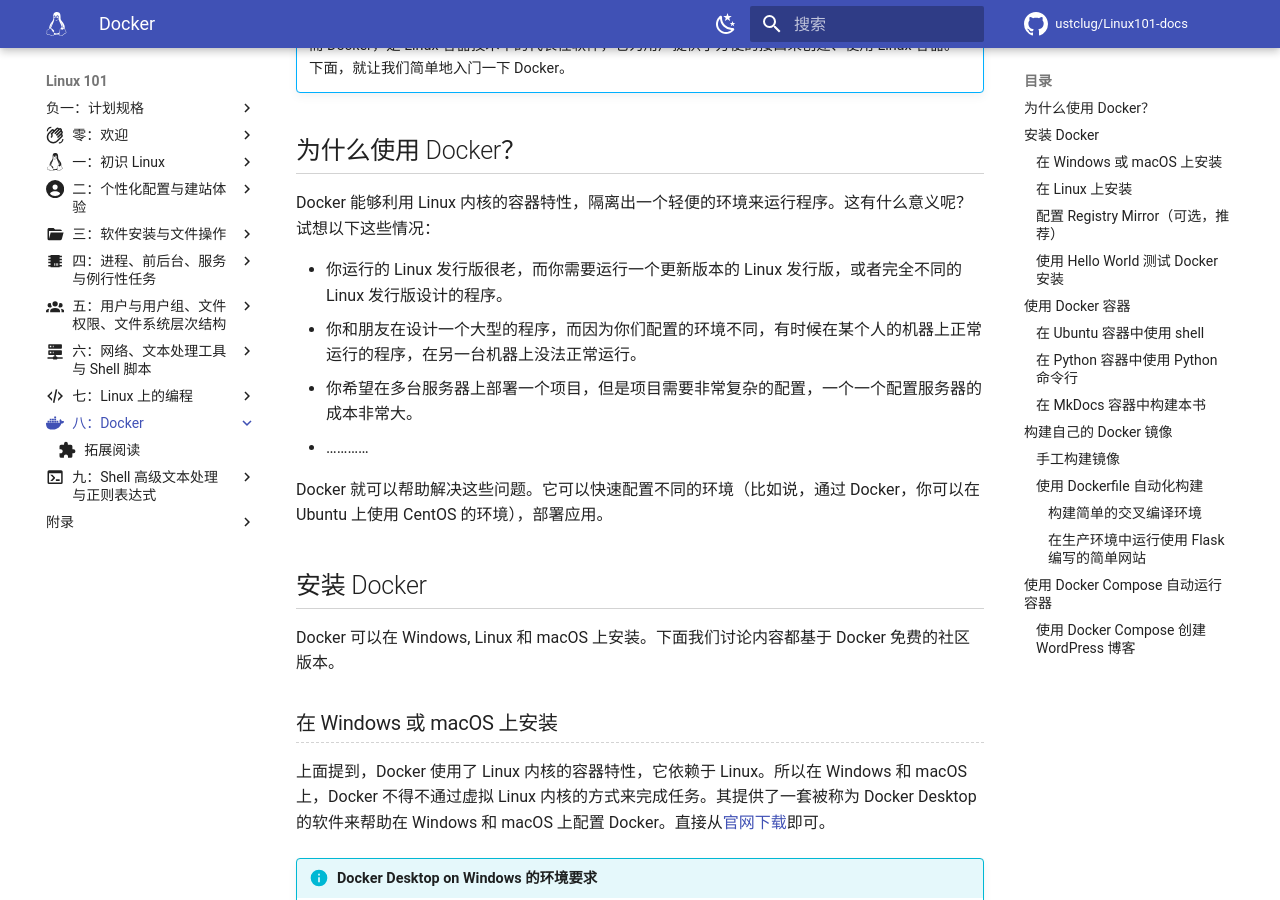
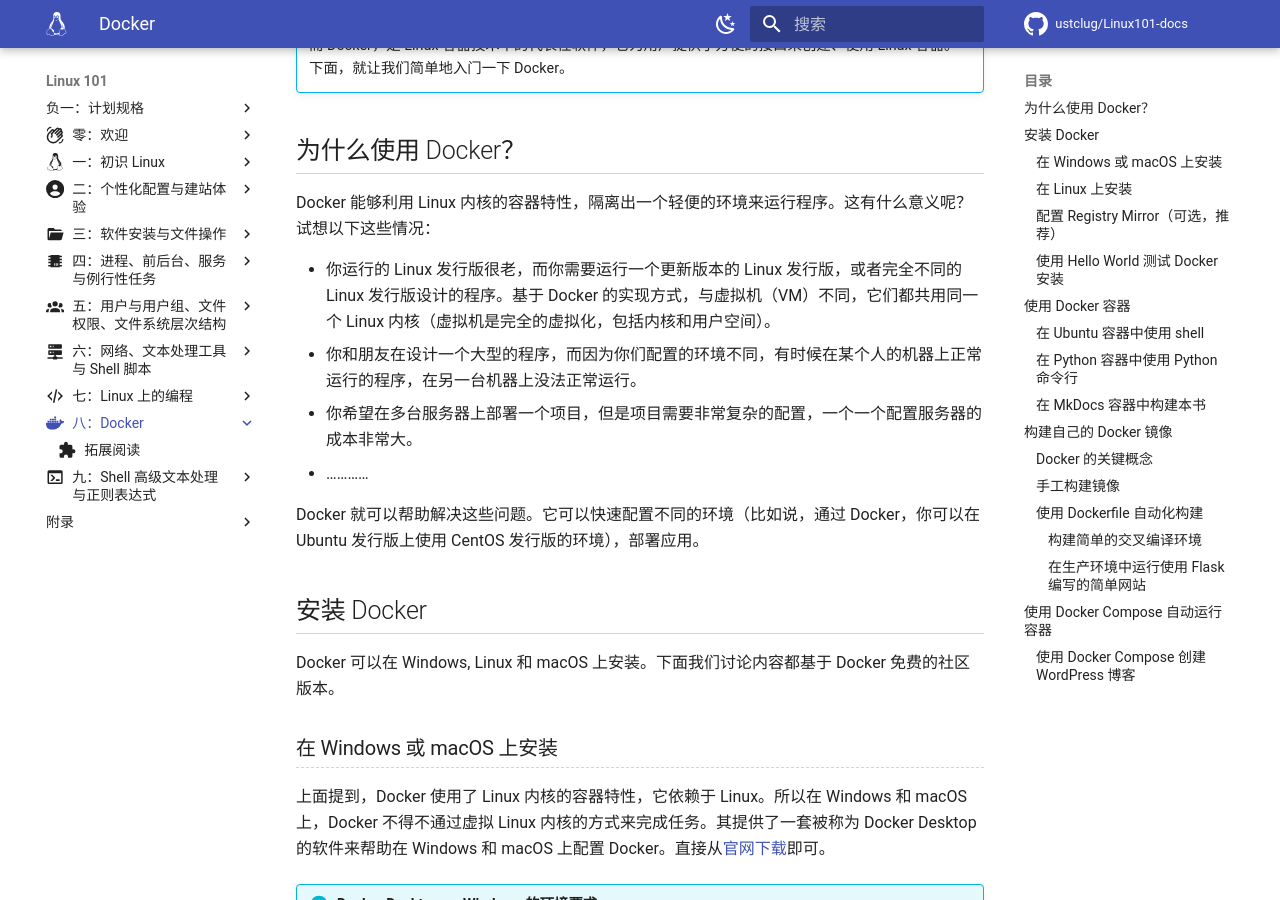
Before and after one commit to ustclug/Linux101-docs, an MkDocs documentation site: the page built from docs/Ch08/index.md, in a window 1280 px wide and 900 px high, scrolled down 324 px. Built offline with MkDocs 1.6.1 and Material for MkDocs 9.7.7, drawn with Linux system fonts in a browser that asks for light colours; comment, search, counter and statistics services are not loaded; some of the changed text lies outside the part shown.

Commit message:
Luojh -- improve docker (#84)
* Fix typo.

* Merge into current branch

* Fix docker: add few text, and a graph of docker key concepts

* Fix PR suggestions and improve language

* Fix bold text

* Fix PR suggestions

* Fix PR suggestions on user space virtualization.

````diff
--- a/docs/Ch08/index.md
+++ b/docs/Ch08/index.md
@@ -16,12 +16,12 @@
 
 Docker 能够利用 Linux 内核的容器特性，隔离出一个轻便的环境来运行程序。这有什么意义呢？试想以下这些情况：
 
--   你运行的 Linux 发行版很老，而你需要运行一个更新版本的 Linux 发行版，或者完全不同的 Linux 发行版设计的程序。
+-   你运行的 Linux 发行版很老，而你需要运行一个更新版本的 Linux 发行版，或者完全不同的 Linux 发行版设计的程序。基于 Docker 的实现方式，与虚拟机（VM）不同，它们都共用同一个 Linux 内核（虚拟机是完全的虚拟化，包括内核和用户空间）。
 -   你和朋友在设计一个大型的程序，而因为你们配置的环境不同，有时候在某个人的机器上正常运行的程序，在另一台机器上没法正常运行。
 -   你希望在多台服务器上部署一个项目，但是项目需要非常复杂的配置，一个一个配置服务器的成本非常大。
 -   …………
 
-Docker 就可以帮助解决这些问题。它可以快速配置不同的环境（比如说，通过 Docker，你可以在 Ubuntu 上使用 CentOS 的环境），部署应用。
+Docker 就可以帮助解决这些问题。它可以快速配置不同的环境（比如说，通过 Docker，你可以在 Ubuntu 发行版上使用 CentOS 发行版的环境），部署应用。
 
 ## 安装 Docker {#install-docker}
 
@@ -70,7 +70,7 @@
 $ sudo adduser 用户名 docker
 ```
 
-将需要使用 Docker 的用户[加入](../Ch05/index.md#adduser) `docker` 用户组。**注意：`docker` 用户组中的用户拥有与 root 等效的权限。**
+将需要使用 Docker 的用户[加入](../Ch05/index.md#adduser) `docker` 用户组，以便使用命令行方式操作 Docker。**注意：`docker` 用户组中的用户拥有与 root 等效的权限。**
 
 ### 配置 Registry Mirror（可选，推荐） {#setup-registry-mirror}
 
@@ -115,13 +115,13 @@
 
 ### 在 Ubuntu 容器中使用 shell {#use-ubuntu-bash}
 
--   `docker run -it --rm --name ubuntu-container ubuntu:20.04`
+-   `docker run -it --rm --name ubuntu-container ubuntu:latest`
 
 这里，`--rm` 代表容器停止运行（退出）之后，会被立刻删除；`--name` 参数代表给容器命名，如果没有加这个参数，那么 docker 会给容器随机起一个格式类似于 gracious_brahmagupta 的名字。
 
 `-it` 是为了获得可交互的 Shell 所必须的。`-i` 会将容器的 init（主进程，这里是 `/bin/bash`）的标准输入与 `docker` 这个程序的标准输入相连接；而 `-t` 会告知主进程输入为终端（TTY）设备。
 
-在执行以上命令之后，你会获得一个 Ubuntu 20.04 的容器环境，退出 Shell 之后容器就会被销毁。
+在执行以上命令之后，你会获得一个 Ubuntu（版本为 `latest` 即最新的 LTS；如果需要指定版本，可以使用类似 `20.04` 的版本号替换 `latest`，推荐在生产环境中这么做，因为 `latest` 指定的最新版本可能随时间变化）的容器环境，退出 Shell 之后容器就会被销毁。
 
 如果没有加上 `--rm`，退出后可以使用 `docker ps -a` 查看系统中所有的容器。
 
@@ -191,6 +191,27 @@
 
 ## 构建自己的 Docker 镜像 {#build-docker-image}
 
+### Docker 的关键概念
+
+在继续之前，我们来梳理一下 Docker 中的几个关键概念：**容器（container）**、**镜像（image）**、**镜像仓库（registry）**。
+
+-   **镜像仓库**是存储镜像的地方
+-   **镜像**是 Docker 容器内文件系统的一份快照
+-   **Dockerfile** 包含生成镜像的指令序列，可以理解为构建镜像的脚本
+-   **容器**是一个（隔离）的运行环境
+
+它们之间的关系可以用下图表示，其中括号中的命令是查看相应对象列表的命令。
+
+```mermaid
+flowchart TD
+    Registry -->|pull| Image["Image (images)"]
+    Image -->|run| Container["Container (ps)"]
+    Container -->|commit| Image
+    Image -->|push| Registry["Registry (search)"]
+
+    Dockerfile -->|build| Image
+```
+
 ### 手工构建镜像 {#build-manually}
 
 `docker commit` 命令可以从当前运行的容器新建镜像。以下是一个简单的例子：
@@ -246,7 +267,7 @@
 sudo docker build -t riscv-cross:example .
 ```
 
-`-t riscv-cross:example` 代表为这个镜像打上 `riscv-cross:example` 的标签。构建完成后，使用 `docker run` 执行即可：
+`-t riscv-cross:example` 代表为这个镜像打上 `riscv-cross:example` 的标签，`.` 表示从当前目录下寻找 Dockerfile 并以当前目录作为构建过程的“工作路径”。构建完成后，使用 `docker run` 执行即可：
 
 ```console
 $ sudo docker run -v ${PWD}/workspace:/workspace -it riscv-cross:example
@@ -303,7 +324,7 @@
     RUN yum clean all
     ```
 
-    当然，这不等于说必须要把所有命令都写在一条 `RUN` 里面。对于执行时间很长的命令，可以考虑放在 Dockerfile 的开头，并且使用单独的 `RUN` 运行，因为 Docker 在构建镜像时，可以重复使用之前构建好的层。这么做可以节约构建与调试 Dockerfile 的时间。
+    当然，这不等于说必须要把所有命令都写在一条 `RUN` 里面。对于执行时间很长的命令，可以考虑放在 Dockerfile 的开头，并且使用单独的 `RUN` 运行，因为 Docker 在构建镜像时，**可以重复使用之前构建好的层**。这么做可以节约构建与调试 Dockerfile 的时间。
 
 #### 在生产环境中运行使用 Flask 编写的简单网站 {#flask-production-example}
 
````
